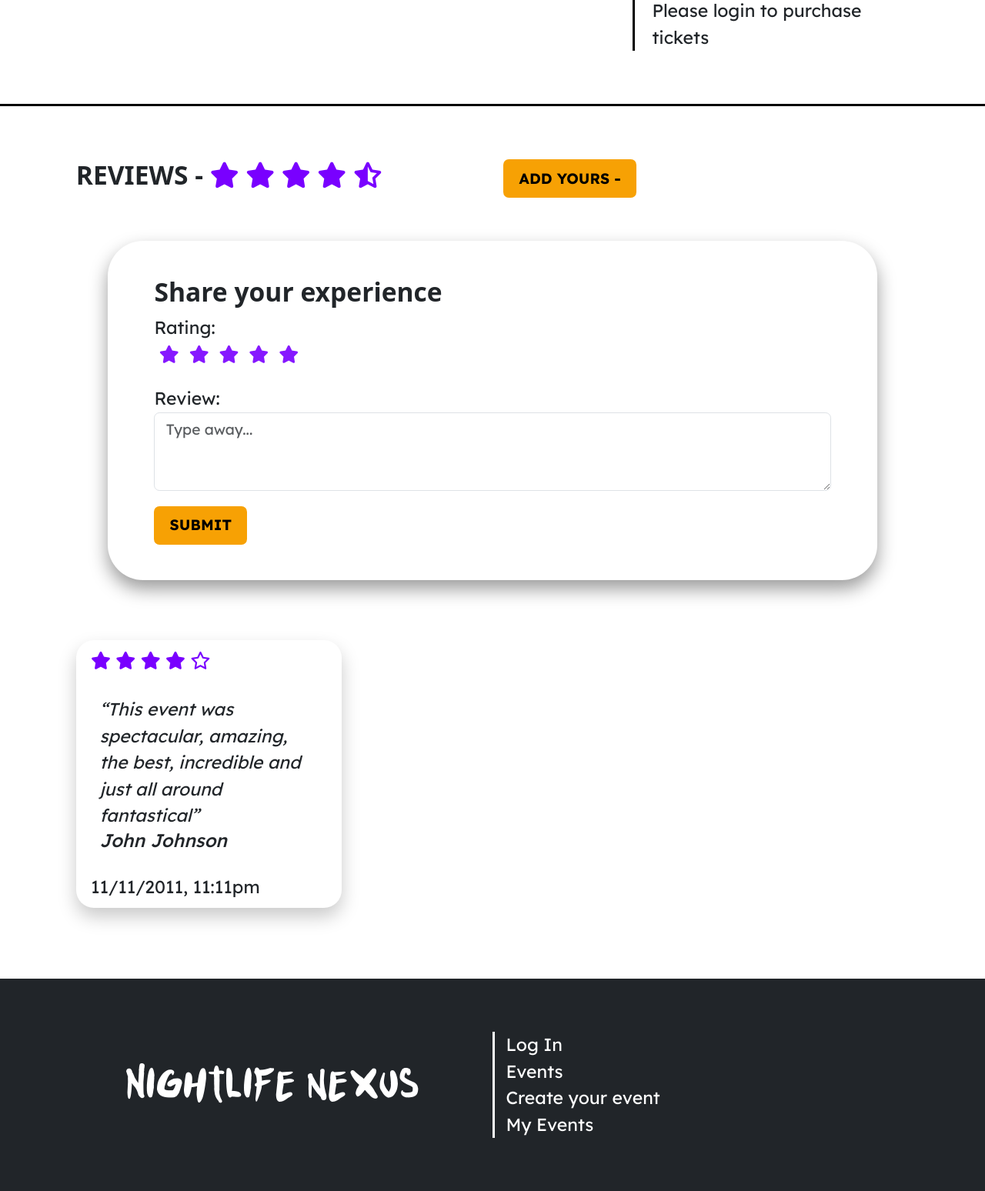
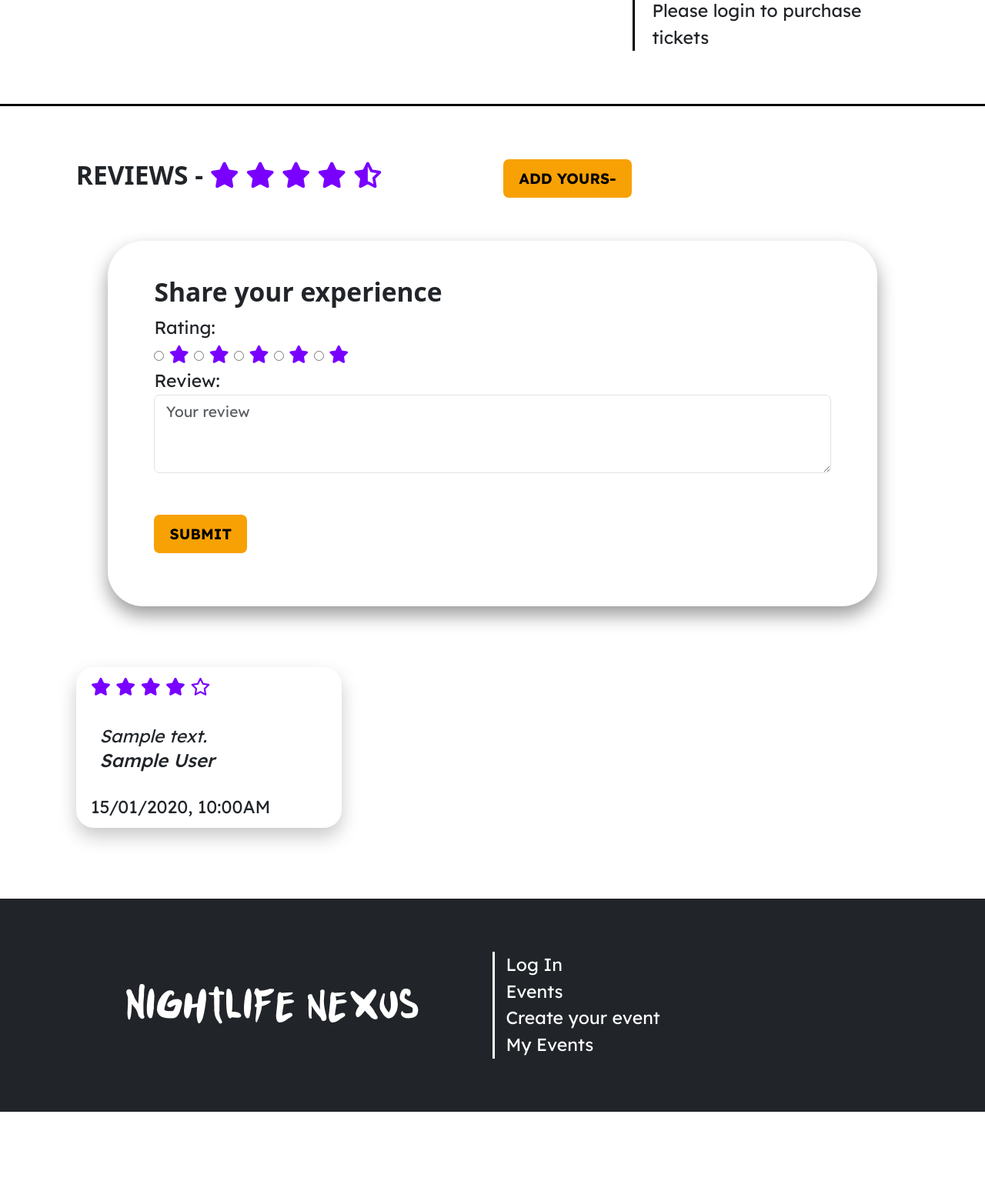
Before and after one commit to tydunc/IAB207-A3, a Flask app: page /events/1 in a window 1280 px wide, after a click on "ADD YOURS". Shown: the part 1248-2796 px from the top of the page at 77% size. After the commit the page ends 2693 px from the top, so only its background shows below. Run offline with Flask 3, Linux system fonts and the light colour scheme; data comes from the database, SQL or seed files in the repository; tables that the repository leaves empty hold one stand-in row (values such as "Sample post"); parts of the project's set-up code (start-up, migrations or seed data) failed here and were passed over; some libraries are stand-ins or nearby versions; some web fonts are replaced.

Commit message:
Update event.html

```diff
--- a/website/templates/events/event.html
+++ b/website/templates/events/event.html
@@ -1,14 +1,14 @@
 {% extends 'base.html' %}
-
 {% from 'bootstrap5/form.html' import render_form %}
-
 {% block content %}
 
 <div class="event">
     <div class="container">
         <div class="row">
             <div class="col">
-                        <span class="badge ev-{{ event.event_type}}">{% if event.event_type == 'theme' %}Themed Party{% elif event.event_type == 'rave' %}Rave{% else %}DJ Set{% endif %}</span>
+                <span class="badge ev-{{ event.event_type}}">
+                    {% if event.event_type == 'theme' %}Themed Party{% elif event.event_type == 'rave' %}Rave{% else %}DJ Set{% endif %}
+                </span>
                 <h1>{{ event.title }}</h1>
                 <p>By {{ creator.first_name }} {{ creator.surname }}</p>
                 <p>{{ event.date }} of {{ event.month }}, {{ event.time }}</p>
@@ -22,9 +22,7 @@
             <div class="col-lg-8 border-end">
                 <h3>{{event.title}}</h3>
                 <h6>Limited availability</h6>
-                        <p>{{event.desc}}
-                            <br><br>
-                        </p>
+                <p>{{event.desc}}<br><br></p>
             </div>
             <div class="col-lg-4">
                 <div class="row">
@@ -91,13 +89,11 @@
                                                 {{ form.quantity(id="standard", value="1", min="0") }}
                                             </div>
                                         </span>
-
                                     </div>
                                     <div class="col-md-6">
                                         <div class="summary">
                                             <div>
                                                 <h2>Summary</h2>
-
                                                 <span class="tkt-total" id="standardTotal">
                                                     <span class="tkt-admish">
                                                         <span id="count">1</span> x Tickets
@@ -105,8 +101,6 @@
                                                     <span id="price">${{ event.price }}</span>
                                                 </span>
                                             </div>
-
-
                                             <div class="align-self-end">
                                                 <h2>Total - $<span id="purchaseTotal">{{ event.price }}</span></h2>
                                                 {{ form.submit(class="btn btn-checkout") }}
@@ -122,13 +116,11 @@
         </div>
     </div>
 
-
     <div class="border-top spacing"></div>
     <div class="container">
         <div class="row row-spacing">
             <div class="col-md-6">
                 <h3>REVIEWS -
-
                 <!-- Average reviews score -->
                 <i class="fa-solid fa-star"></i>
                 <i class="fa-solid fa-star"></i>
@@ -137,64 +129,62 @@
                 <i class="fa-solid fa-star-half-stroke"></i></h3>
             </div>
             <div class="col-md-6">
-                        <button class="btn btn-review"  type="button" data-bs-toggle="collapse" data-bs-target="#addReview" aria-expanded="false" aria-controls="addReview">Add yours </button>
+                <button class="btn btn-review" type="button" data-bs-toggle="collapse" data-bs-target="#addReview" aria-expanded="false" aria-controls="addReview">Add yours</button>
             </div>
+
             <div class="row collapse" id="addReview">
                 <div class="col-md-12">
                     <h3>Share your experience</h3>
+                    <form action="{{ url_for('events.add_review', id=event.id) }}" method="POST">
                         <p>Rating:</p>
-
-                            <!-- Reviews selection system -->
-                            <p class="starSelect">
-                                <input type="radio" id="1" name="star">
-                                    <label for="1"><i class="fa-solid fa-star"></i></label>
-                                <input type="radio" id="2" name="star">
-                                    <label for="2"><i class="fa-solid fa-star"></i></label>
-                                <input type="radio" id="3" name="star">
-                                    <label for="3"><i class="fa-solid fa-star"></i></label>
-                                <input type="radio" id="4" name="star">
-                                    <label for="4"><i class="fa-solid fa-star"></i></label>
-                                <input type="radio" id="5" name="star">
-                                    <label for="5"><i class="fa-solid fa-star"></i></label>
-                            </p>
+                        <div class="starsSelect">
+                            <input type="radio" id="1" name="rating" value="1">
+                            <label for="1"><i class="fa fa-star"></i></label>
+                            <input type="radio" id="2" name="rating" value="2">
+                            <label for="2"><i class="fa fa-star"></i></label>
+                            <input type="radio" id="3" name="rating" value="3">
+                            <label for="3"><i class="fa fa-star"></i></label>
+                            <input type="radio" id="4" name="rating" value="4">
+                            <label for="4"><i class="fa fa-star"></i></label>
+                            <input type="radio" id="5" name="rating" value="5">
+                            <label for="5"><i class="fa fa-star"></i></label>
+                        </div>
                         <p>Review:</p>
-                            <textarea class="form-control" type="text" rows=3 placeholder="Type away..."></textarea>
-                            <button type="submit" class="btn btn-review">SUBMIT</button>
+                        <textarea class="form-control" name="review" rows="3" placeholder="Your review"></textarea>
+                        <br>
+                        <button type="submit" class="btn btn-review">Submit</button>
+                    </form>
+                </div>
             </div>
 
-                    </div>
+            <!-- Reviews Section -->
             <div class="col-md-12 reviews">
-
+                {% for review in reviews %}
                     <div class="card">
                         <div class="card-header">
-
-                                    <!-- Review stars -->
-                                    <!-- Solid is filled in, regular is just the outline-->
-                                    <p>
-                                        <i class="fa-solid fa-star"></i>
-                                        <i class="fa-solid fa-star"></i>
-                                        <i class="fa-solid fa-star"></i>
-                                        <i class="fa-solid fa-star"></i>
-                                        <i class="fa-regular fa-star"></i>
-                                    </p>
+                            <!-- Display star rating -->
+                            {% for i in range(1, 6) %}
+                                <i class="fa {% if i <= review.rating %}fa-solid{% else %}fa-regular{% endif %} fa-star"></i>
+                            {% endfor %}
                         </div>
                         <div class="card-body">
-                                    <p>“This event was spectacular, amazing, the best, incredible and just all around fantastical”</p>
-                                    <h5>John Johnson</h5>
+                            <p>{{ review.review_text }}</p>
+                            <h5>{{ review.author }}</h5>
                         </div>
                         <div class="card-footer d-flex align-items-center">
                             <div class="d-flex flex-column">
-                                        <p>11/11/2011, 11:11pm</p>
+                                <p>{{ review.date_posted.strftime('%d/%m/%Y, %I:%M%p') }}</p>
                             </div>
                         </div>
                     </div>
+                {% endfor %}
             </div>
         </div>
     </div>
 </div>
 
-<!-- This script is just for the ticket summary to work, I added some placeholder values incase you don't use Javascript -->
 <script>
+    // This script is just for the ticket summary to work
     $("#standard").on("change", function(event){
         let i = $("#standard").val();
         let p = {{ event.price }};
```
Lines whose indentation alone changed are shown as unchanged.
